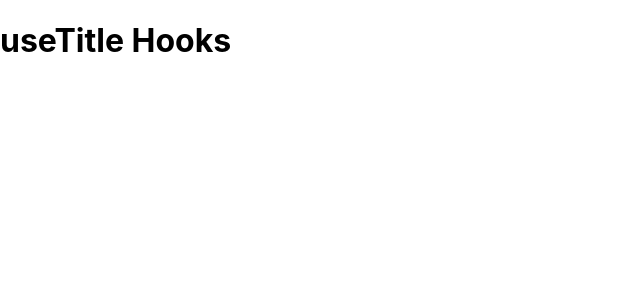
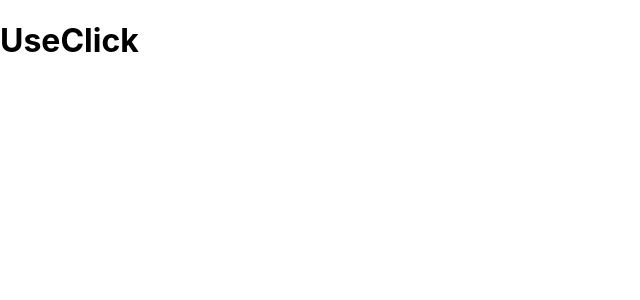
Before and after one commit to SongSeoYoung/react-exampling, a React app: page / in a window 1280 px wide. Shown: the top 300 px of the page, without its empty margins (0-640 px from the left). Built offline with nearby package versions, Linux system fonts and the light colour scheme.

Commit message:
useClick

```diff
--- a/src/App.js
+++ b/src/App.js
@@ -1,5 +1,5 @@
 import React from 'react';
-import HooksUseTitle from './HooksUseTitle'
+import HooksUSeClick from './HooksUseClick'
 
 
 
@@ -7,7 +7,7 @@ const App = () => {
 
   return (
     <>
-      <HooksUseTitle />
+      <HooksUSeClick />
     </>
   )
 }
--- /dev/null
+++ b/src/HooksUseClick.js
@@ -0,0 +1,33 @@
+import React, { useRef, useEffect} from 'react'
+
+const useClick = onClick => {
+
+  const element = useRef();
+  useEffect(() => {
+    if(element.current) {
+      element.current.addEventListener('click', onClick)
+    }
+    return () => {
+      if (element.current) {
+        element.current.removeEventListener("click", onClick)
+      }
+    }
+  }, []);
+
+}
+//useClick함수는 ref를 반환하는데 그 ref에 해당하는 element를 반환하는 것.
+//근데 우리는 title이라는 변수에 현재 useClick을 주었으니까, 결국 title과 같은 ref의 element만 반환하게 된다.
+//useEffect를 사용한 것은 element안에 current가 존재하는지 보기 위해서이고, 만약 존재하게된다면 addEventListener로 onClick이벤트를 추가하게 된다.
+//useEfffect에서 return 값을 주지 않으면 componentDidMount, componentDidUpdate일 때만 실행이 되는건데(dep값이 없다고 가정할 때) 우리가 만약에
+//componentWillUnMount일 때도 effect를 추가하고 싶다면 return 에다가 function을 추가하자.
+
+const HooksUseClick =() => {
+  const sayHello =() => console.log("say hello")
+  const title = useClick(sayHello);
+  return (
+    <div>
+      <h1 ref={title}>UseClick</h1>
+    </div>
+  )
+}
+export default HooksUseClick;
```
Also changed, not shown: 1 other file (tests, documents, lock files or other folders).
